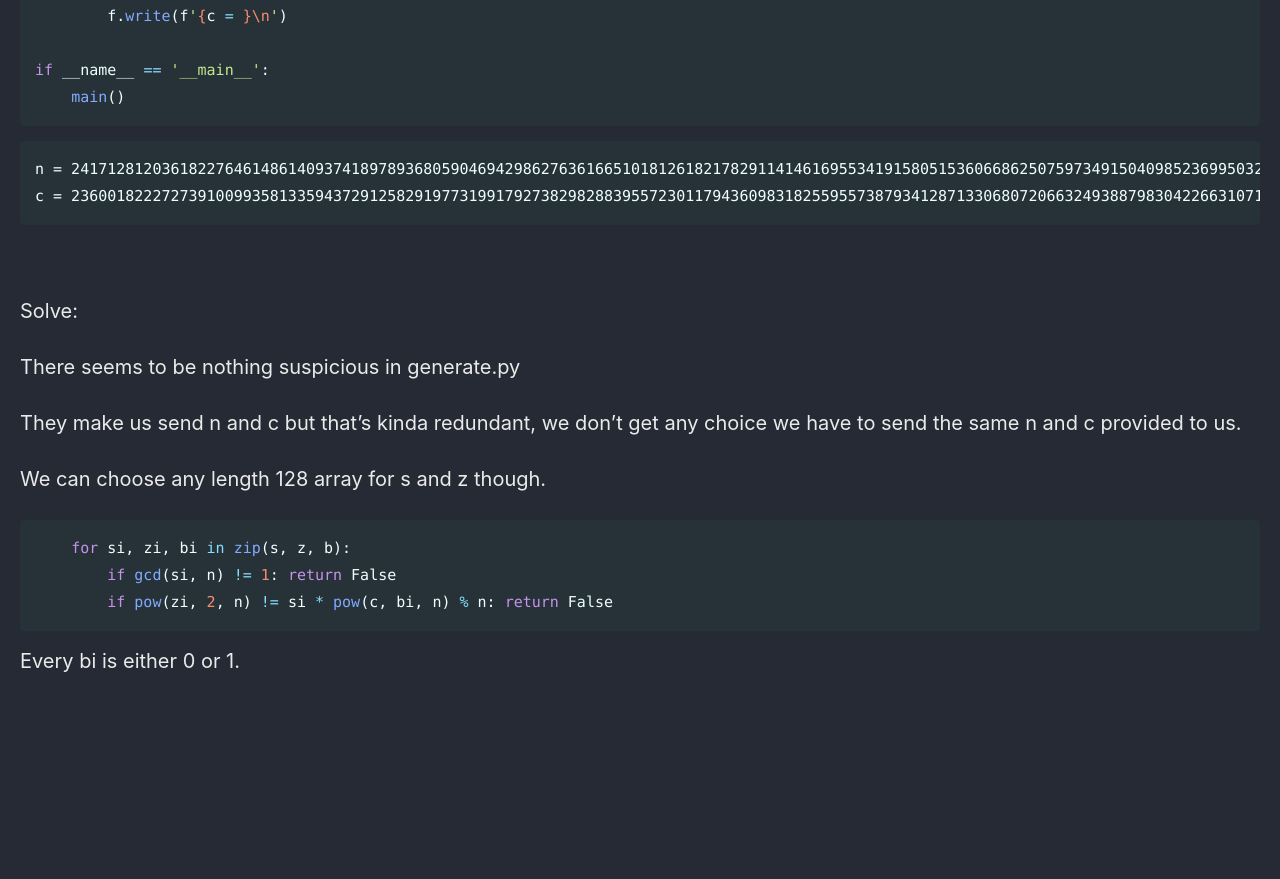
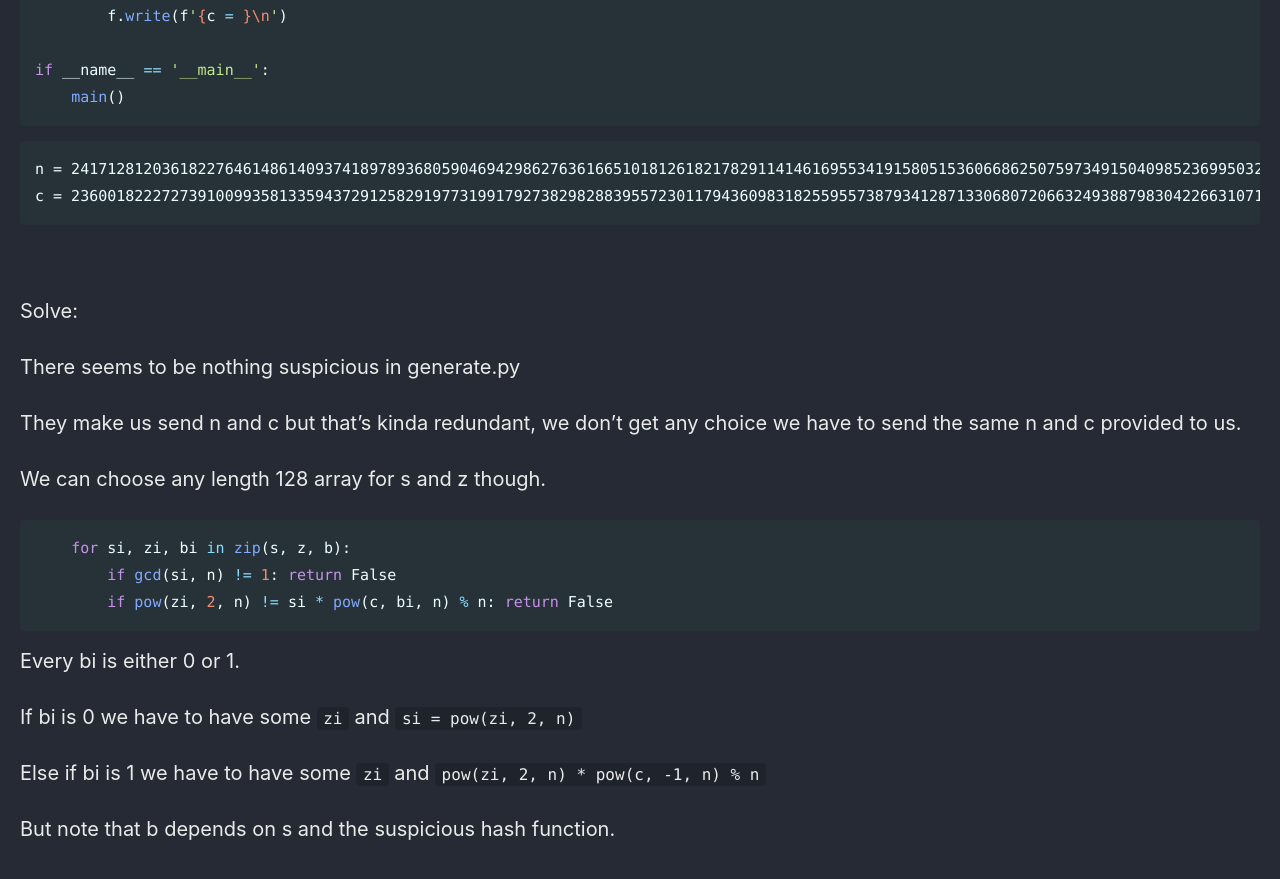
Before and after one commit to Connor-McCartney/Connor-McCartney.github.io, a Jekyll site: the page built from _pages/cryptography/other/Google-CTF-2024.md, in a window 1280 px wide and 900 px high, scrolled down 2343 px. Shown: the top 879 px of the window. Built offline with Jekyll 4.4.1, drawn with Linux system fonts in a browser that asks for light colours; cached includes are drawn as plain includes; before the commit the page ends 3075 px from its top, so only the background shows below that.

Commit message:
Update Google-CTF-2024.md

````diff
--- a/_pages/cryptography/other/Google-CTF-2024.md
+++ b/_pages/cryptography/other/Google-CTF-2024.md
@@ -115,3 +115,9 @@ We can choose any length 128 array for s and z though.
 ```
 
 Every bi is either 0 or 1.
+
+If bi is 0 we have to have some `zi` and `si = pow(zi, 2, n)`
+
+Else if bi is 1 we have to have some `zi` and `pow(zi, 2, n) * pow(c, -1, n) % n`
+
+But note that b depends on s and the suspicious hash function.
````
